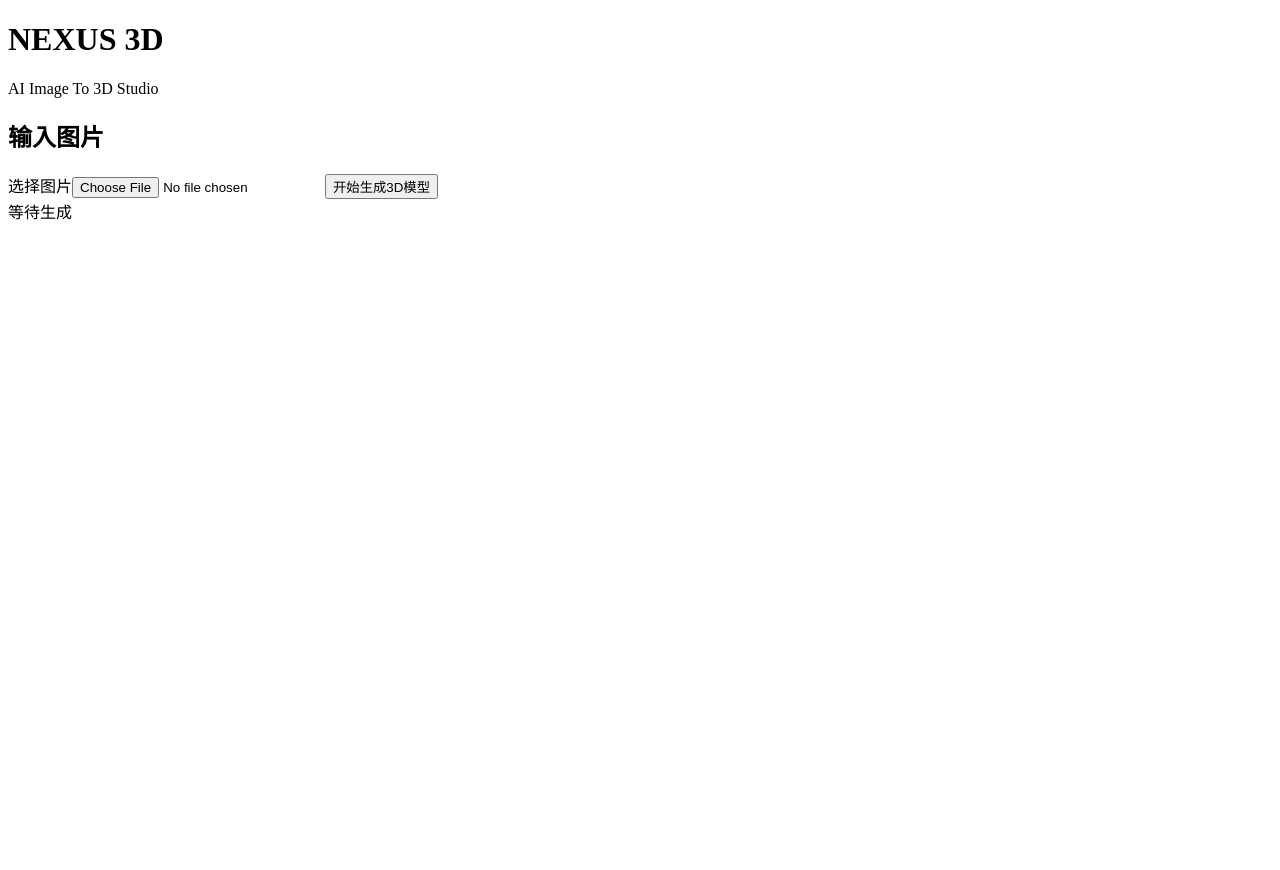
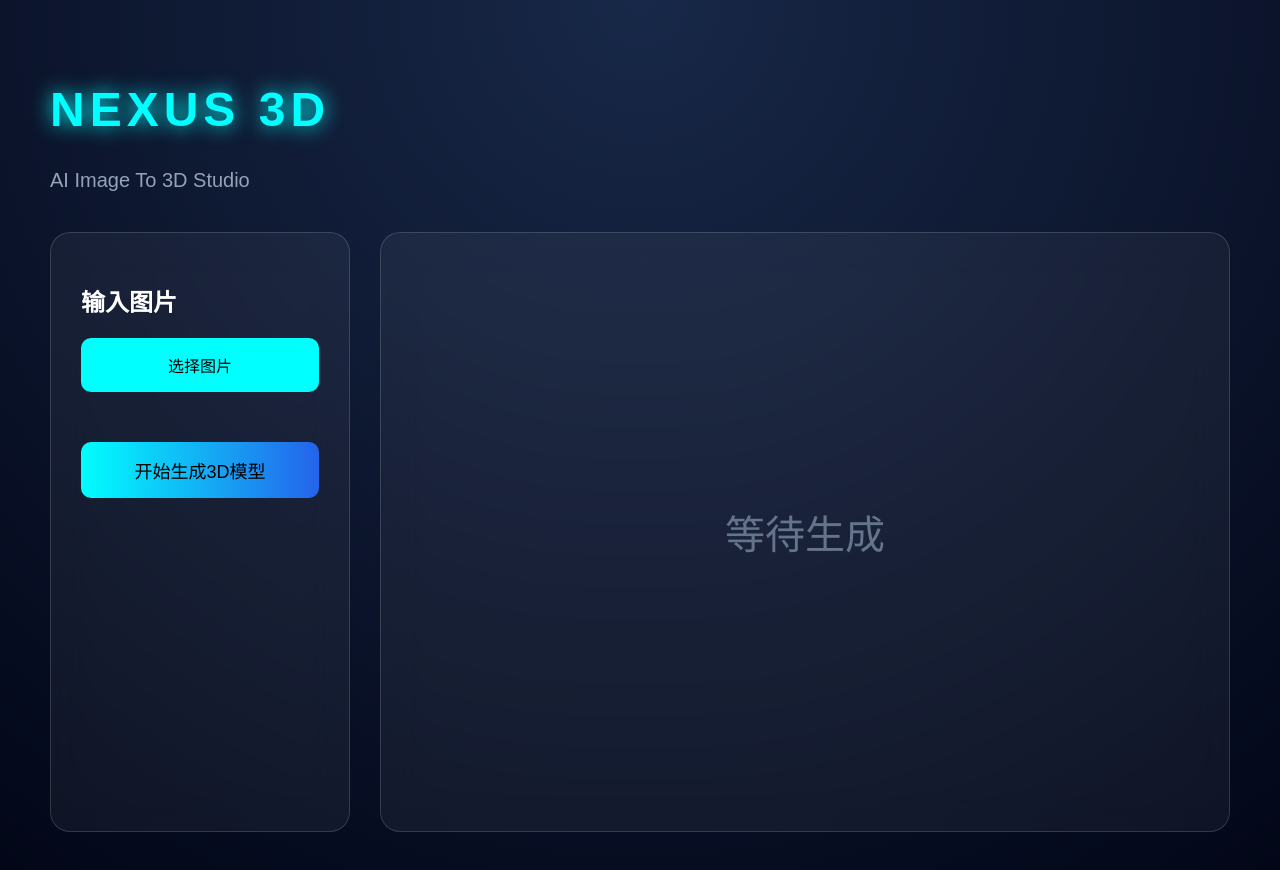
Before and after one commit to Violetovo1/nexus-3d, a Next.js app: page / in a window 1280 px wide. Shown: the top 870 px of the page. Before the commit the page ends 800 px from the top, so only its background shows below. Built offline with nearby package versions, Linux system fonts and the light colour scheme.

Commit message:
Create layout.tsx

```diff
--- /dev/null
+++ b/app/layout.tsx
@@ -0,0 +1,17 @@
+import "./globals.css";
+
+export default function RootLayout({
+ children
+}:{
+ children:React.ReactNode
+}){
+
+return(
+<html lang="en">
+<body>
+{children}
+</body>
+</html>
+)
+
+}
```
